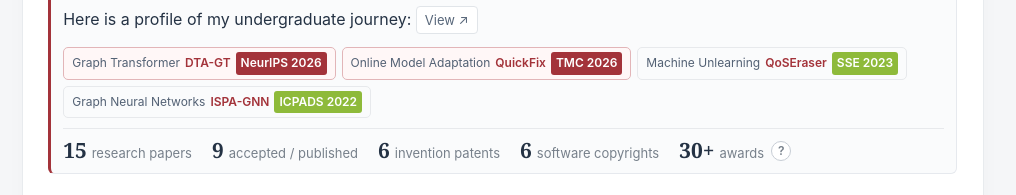
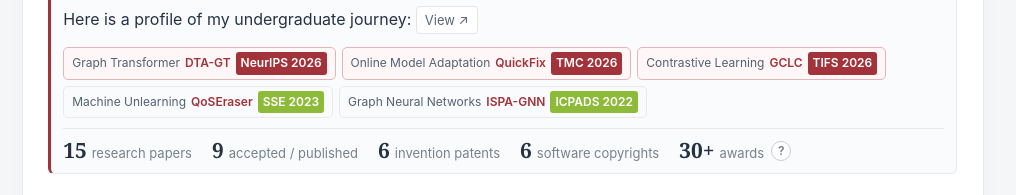
Before and after one commit to ZengYuXiang7/ZengYuXiang7.github.io, a plain HTML site: page index.html in a window 1280 px wide. Shown: the part 446-641 px from the top of the page, 264-1280 px from the left. Drawn offline with Linux system fonts and the light colour scheme.

Commit message:
Add GCLC research topic link

```diff
--- a/index.html
+++ b/index.html
@@ -97,6 +97,7 @@ main{min-width:0;background:#fff;padding:28px clamp(22px,2vw,36px) 10px;border:1
         <div class="research-topics" aria-label="Research topics" data-label-en="Research topics" data-label-zh="研究主题">
           <a class="featured-topic" href="#paper-dta-gt"><span class="en">Graph Transformer</span><span class="zh">图 Transformer</span><strong>DTA-GT</strong><span class="topic-venue">NeurIPS 2026</span></a>
           <a class="featured-topic" href="#paper-quickfix"><span class="en">Online Model Adaptation</span><span class="zh">在线模型适应</span><strong>QuickFix</strong><span class="topic-venue">TMC 2026</span></a>
+          <a class="featured-topic" href="#paper-gclc"><span class="en">Contrastive Learning</span><span class="zh">对比学习</span><strong>GCLC</strong><span class="topic-venue">TIFS 2026</span></a>
           <a href="#paper-qoseraser"><span class="en">Machine Unlearning</span><span class="zh">机器遗忘</span><strong>QoSEraser</strong><span class="topic-venue ccf-c">SSE 2023</span></a>
           <a href="#paper-ispa-gnn"><span class="en">Graph Neural Networks</span><span class="zh">图神经网络</span><strong>ISPA-GNN</strong><span class="topic-venue ccf-c">ICPADS 2022</span></a>
         </div>
```
